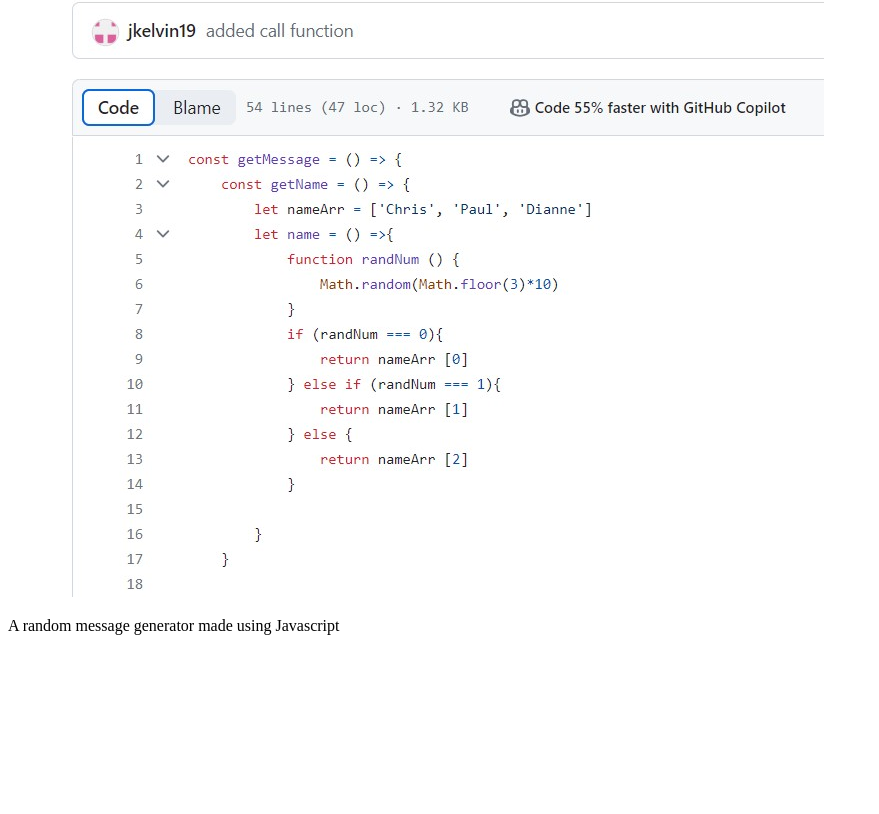
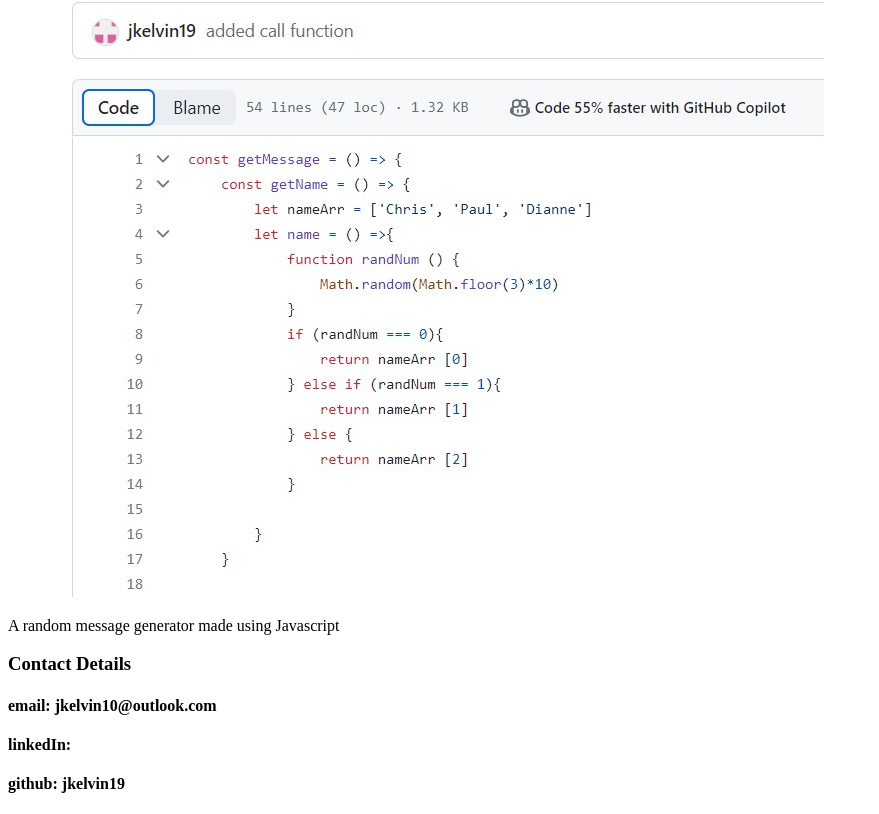
Before and after one commit to jkelvin19/Portfolio-Project, a plain HTML site: page index.html in a window 1280 px wide. Shown: the part 2440-3254 px from the top of the page, without its empty margins (0-879 px from the left). Before the commit the page ends 3091 px from the top, so only its background shows below. Drawn offline with Linux system fonts and the light colour scheme.

Commit message:
contact details

```diff
--- a/index.html
+++ b/index.html
@@ -36,7 +36,12 @@
 
 </body>
 
-<footer>
+<footer class="contact">
+    <h3>Contact Details</h3>
+    <h4>email: jkelvin10@outlook.com</h4>
+    <h4>linkedIn: </h4>
+    <h4>github: jkelvin19</h4>
+
 
 </footer>
 
```
